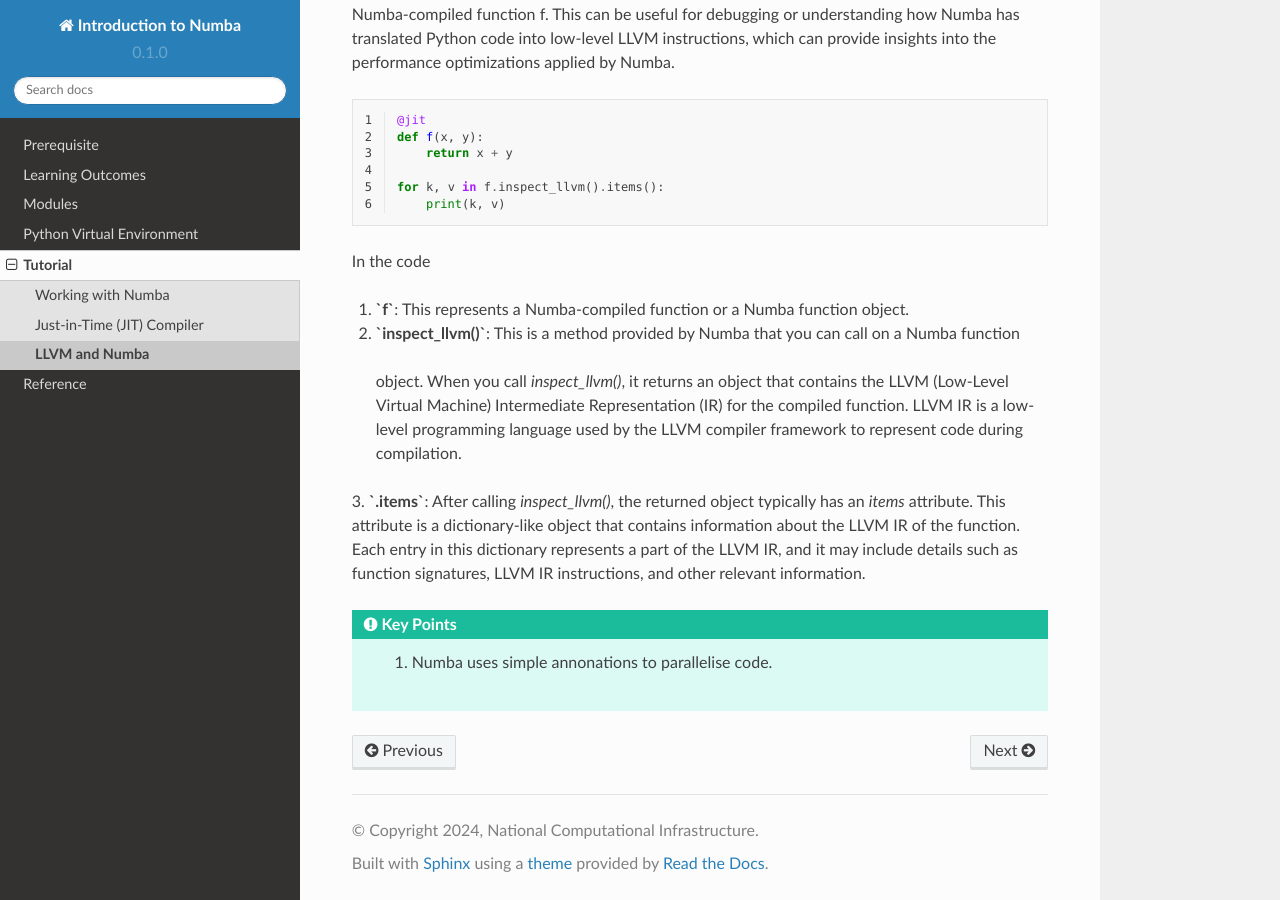
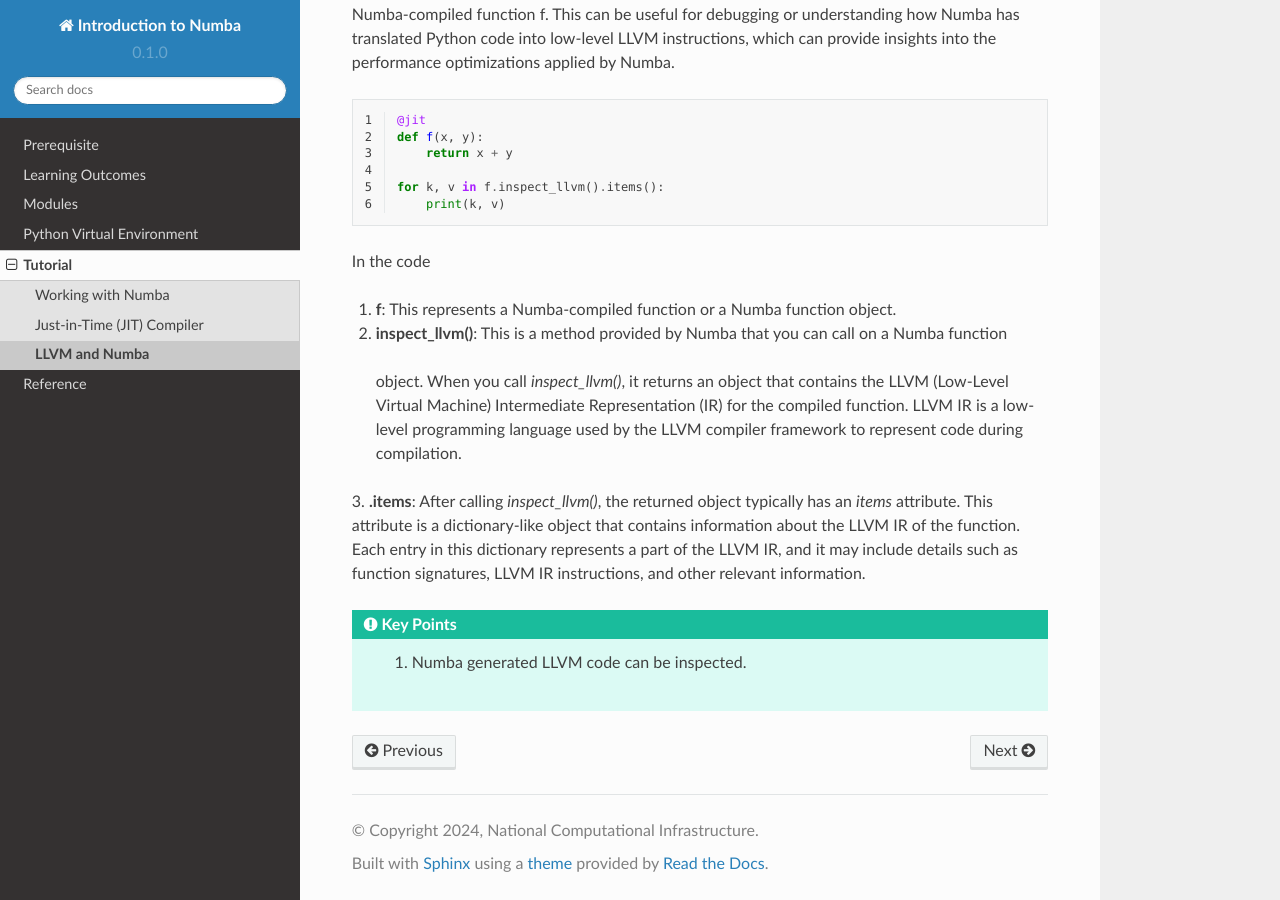
Before and after one commit to josephjohnjj/intro-to-numba, a Sphinx documentation site: the page built from docs/source/tutorial/llvm.rst, in a window 1280 px wide and 900 px high, scrolled down 522 px. Built offline with Sphinx 7.4.7 and the Read the Docs theme 2.0.0, drawn with Linux system fonts in a browser that asks for light colours.

```diff
--- a/docs/source/tutorial/llvm.rst
+++ b/docs/source/tutorial/llvm.rst
@@ -32,14 +32,14 @@ the performance optimizations applied by Numba.
 
 In the code
 
-1. **`f`**: This represents a Numba-compiled function or a Numba function object.
+1. **f**: This represents a Numba-compiled function or a Numba function object.
 
-2. **`inspect_llvm()`**: This is a method provided by Numba that you can call on a Numba function
+2. **inspect_llvm()**: This is a method provided by Numba that you can call on a Numba function
  object. When you call `inspect_llvm()`, it returns an object that contains the LLVM
  (Low-Level Virtual Machine) Intermediate Representation (IR) for the compiled function.
  LLVM IR is a low-level programming language used by the LLVM compiler framework to represent code during compilation.
 
-3. **`.items`**: After calling `inspect_llvm()`, the returned object typically has an `items`
+3. **.items**: After calling `inspect_llvm()`, the returned object typically has an `items`
 attribute. This attribute is a dictionary-like object that contains information about the LLVM IR of the function. Each entry in this dictionary represents a part of the LLVM IR, and it may include details such as function signatures, LLVM IR instructions, and other relevant information.
 
 
@@ -48,4 +48,4 @@ attribute. This attribute is a dictionary-like object that contains information
 .. admonition:: Key Points
    :class: hint
 
-    #. Numba uses simple annonations to parallelise code.
+    #. Numba generated LLVM code can be inspected.
```
Also changed, not shown: docs/source/tutorial/eager.rst (added, +45 -0 lines).
